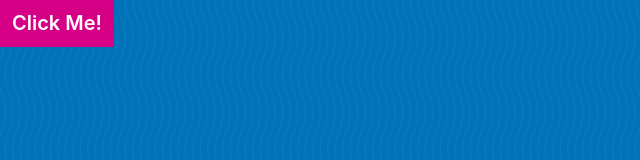
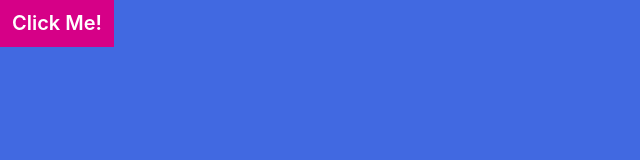
Before and after one commit to artanmerko/custom-functions, a plain HTML site: page index.html in a window 1280 px wide. Shown: the whole page, without its empty margins (0-640 px from the left). Drawn offline with Linux system fonts and the light colour scheme.

Commit message:
Update index.html

```diff
--- a/index.html
+++ b/index.html
@@ -7,7 +7,11 @@
   <title></title>
   <link rel="stylesheet" href="style/base.css">
 </head>
-
+ <style>
+   body{
+     background:royalblue;
+   }
+</style>
 <body>
   <button class="clickMe">Click Me!</button>
   <script src="./ways-to-make-a-function.js"></script>
```
